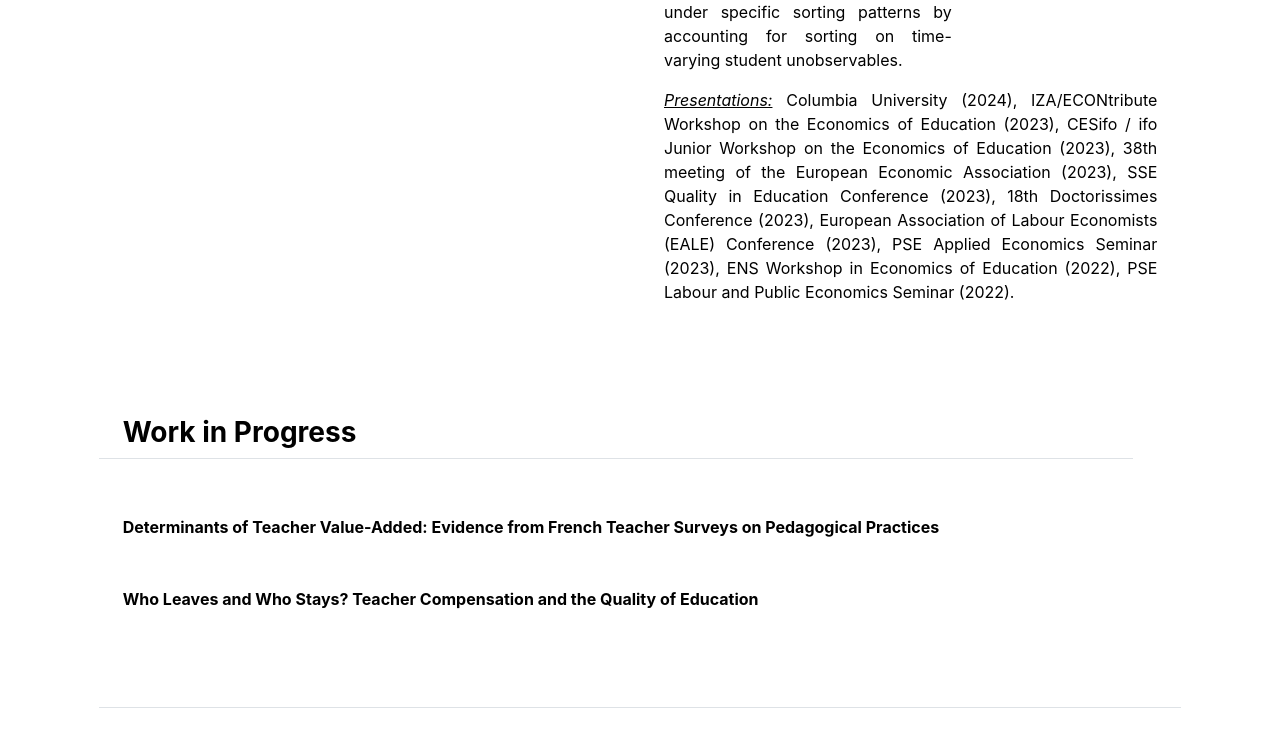
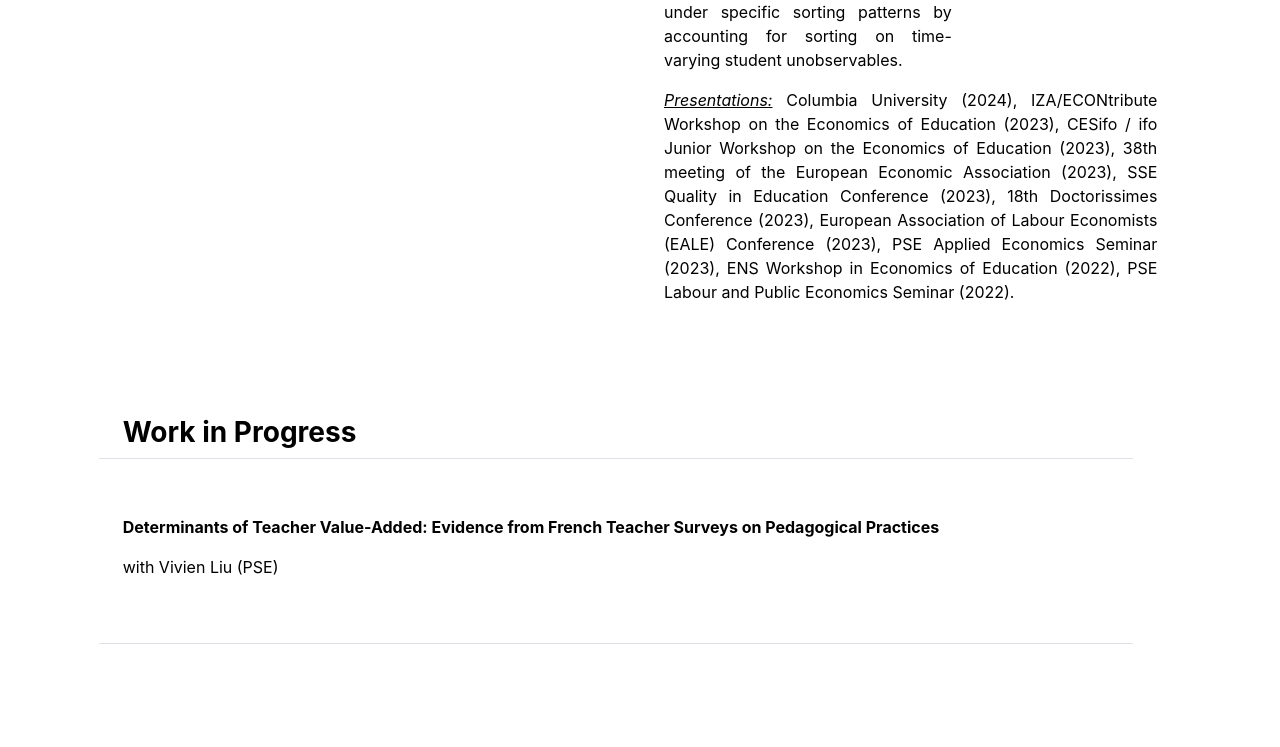
Before and after one commit to desislavatartova/desislavatartova.github.io, a Jekyll site: the page built from index.md, in a window 1280 px wide and 900 px high, scrolled down 2487 px. Shown: the top 747 px of the window. Built offline with Jekyll 4.4.1, drawn with Linux system fonts in a browser that asks for light colours.

Commit message:
Update home.html

```diff
--- a/_layouts/home.html
+++ b/_layouts/home.html
@@ -94,10 +94,6 @@ In contrast, high-productivity French teachers did not exhibit a differential re
 
 <div class="col-md-12">
 <b>Determinants of Teacher Value-Added: Evidence from French Teacher Surveys on Pedagogical Practices</b>
-  </div>
-<div class="col-md-12">
-	<b>Who Leaves and Who Stays? Teacher Compensation and the Quality of Education</b>
-  </div>
-
-
-</div>
+</a></p>
+	  <p>with Vivien Liu (PSE)</p>
+        <p>  </div>
```
